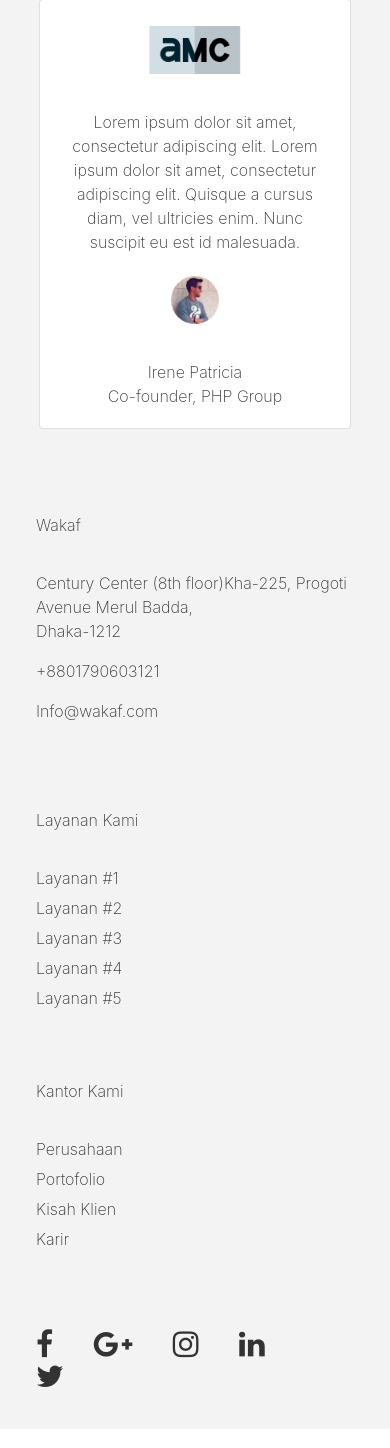
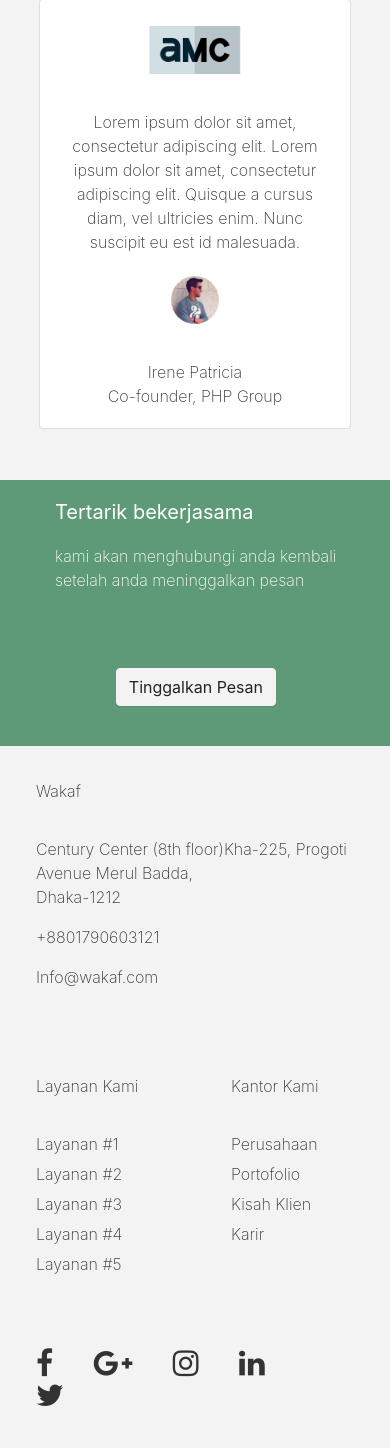
Before and after one commit to azharkurnia/wakaf, a Django app: template wakafapp/templates/home.html in a window 390 px wide. Shown: the part 4483-5931 px from the top of the page. Before the commit the page ends 5870 px from the top, so only its background shows below. Run offline with Django 3.2, Linux system fonts and the light colour scheme; the template is opened without the code that fills it, so the values that code supplies are empty; parts of the project's set-up code (start-up, migrations or seed data) failed here and were passed over; some libraries are stand-ins or nearby versions.

Commit message:
contact us and fix footer

```diff
--- a/static/css/home.css
+++ b/static/css/home.css
@@ -20,3 +20,9 @@ div.text-center > a:link {
     background-color: transparent;
     text-decoration: none;
 }
+
+#banner {
+    background-image: url("banner.png");
+    background-size: contain;
+    background-repeat: no-repeat;
+}
--- a/wakafapp/templates/home.html
+++ b/wakafapp/templates/home.html
@@ -143,7 +143,20 @@
         </div>
     </div>
 
+    <div class="container-fluid py-lg-3 bg-white">
+        <div class="row px-lg-5" id="banner">
+
+            <div class="col-lg-6 col-md-4 col-sm-4 p-lg-5">
+                <ul>
+                    <h5 class="kerjasama" style="font-weight: bolder">Tertarik bekerjasama</h5></ul>
+                <ul><p class="kerjasama" style="color: white">kami akan menghubungi anda kembali setelah anda meninggalkan pesan</p></ul>
+            </div>
+            <div class="col-lg-6 col-md-8 col-sm-8 p-lg-5">
+                <button class="btn btn-light" id="button"><strong>Tinggalkan Pesan</strong></button>
+            </div>
+        </div>
     </div>
+
 
     <style>
         .owl-prev {
@@ -209,6 +222,35 @@
         .label {
             display: inline-block;
         }
+
+        #button {
+            margin-top: 25px;
+            margin-left: 132px
+        }
+        .kerjasama {
+            color: #FFFFFF;
+        }
+        @media only screen and (max-width: 1024px) {
+
+            #banner {
+                background-image: none;
+                background-repeat: no-repeat;
+                background-color: #5E9A78;
+            }
+
+            #button {
+                margin-top: 60px;
+                margin-left: 28%;
+                margin-bottom: 40px;
+            }
+
+            .kerjasama {
+                margin-top: 20px;
+            }
+        }
+
+
+
     </style>
 
 {% endblock %}
--- a/wakafapp/templates/layout/base.html
+++ b/wakafapp/templates/layout/base.html
@@ -58,7 +58,9 @@
         <p>+8801790603121</p>
         <p>Info@wakaf.com</p>
       </div>
-      <div class="p-4 col-md-3">
+        <div class="col-md-6">
+            <div class="row" style="display: flex">
+      <div class="p-4" style="width: 50%;">
         <h6 class="mb-4">Layanan Kami</h6>
         <p class="mb-1">Layanan #1</p>
         <p class="mb-1">Layanan #2</p>
@@ -66,13 +68,14 @@
         <p class="mb-1">Layanan #4</p>
         <p class="m-0">Layanan #5</p>
       </div>
-      <div class="p-4 col-md-3" style="">
+      <div class="p-4" style="width: 50%;">
         <h6 class="mb-4">Kantor Kami</h6>
         <p class="mb-1">Perusahaan</p>
         <p class="mb-1">Portofolio</p>
         <p class="mb-1">Kisah Klien</p>
         <p class="mb-1">Karir</p>
       </div>
+            </div></div>
     </div>
     <div class="row">
       <div class="p-4 col-md-12">
```
Also changed, not shown: static/css/banner.png (added).
